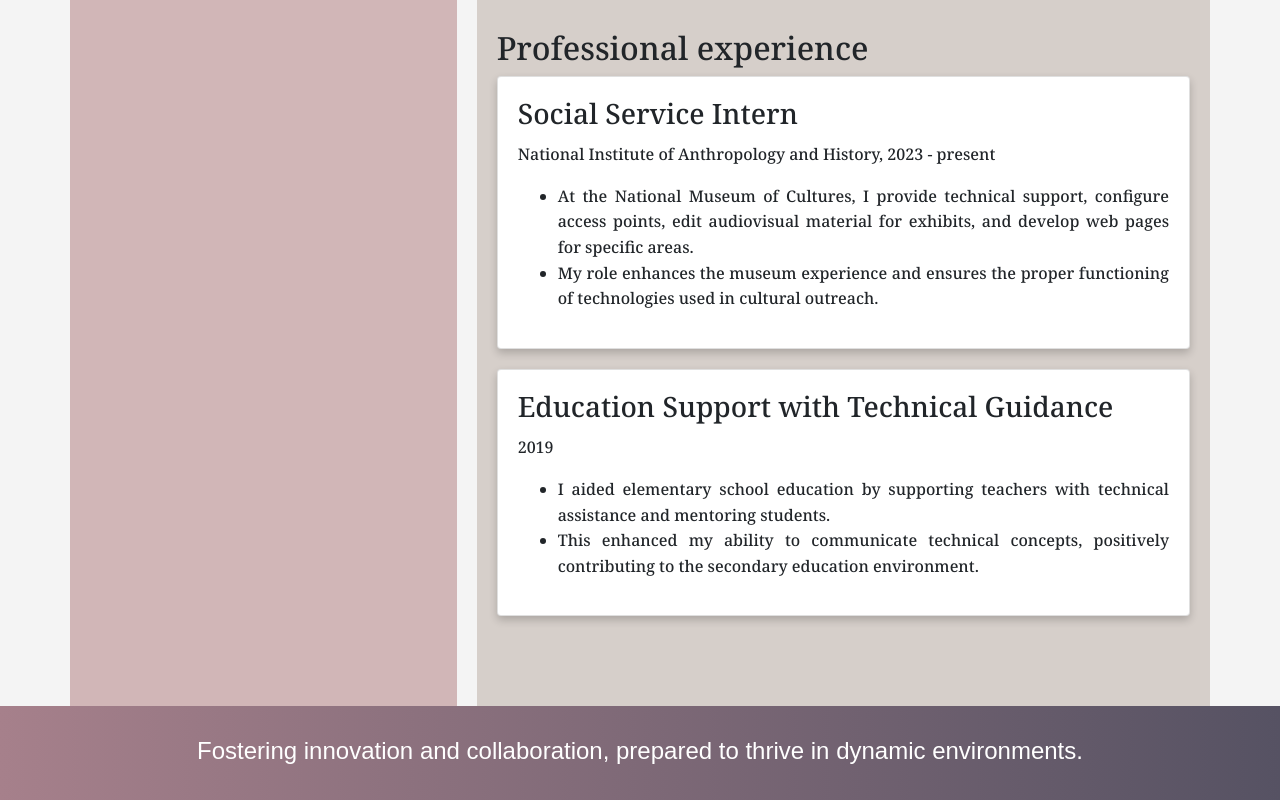
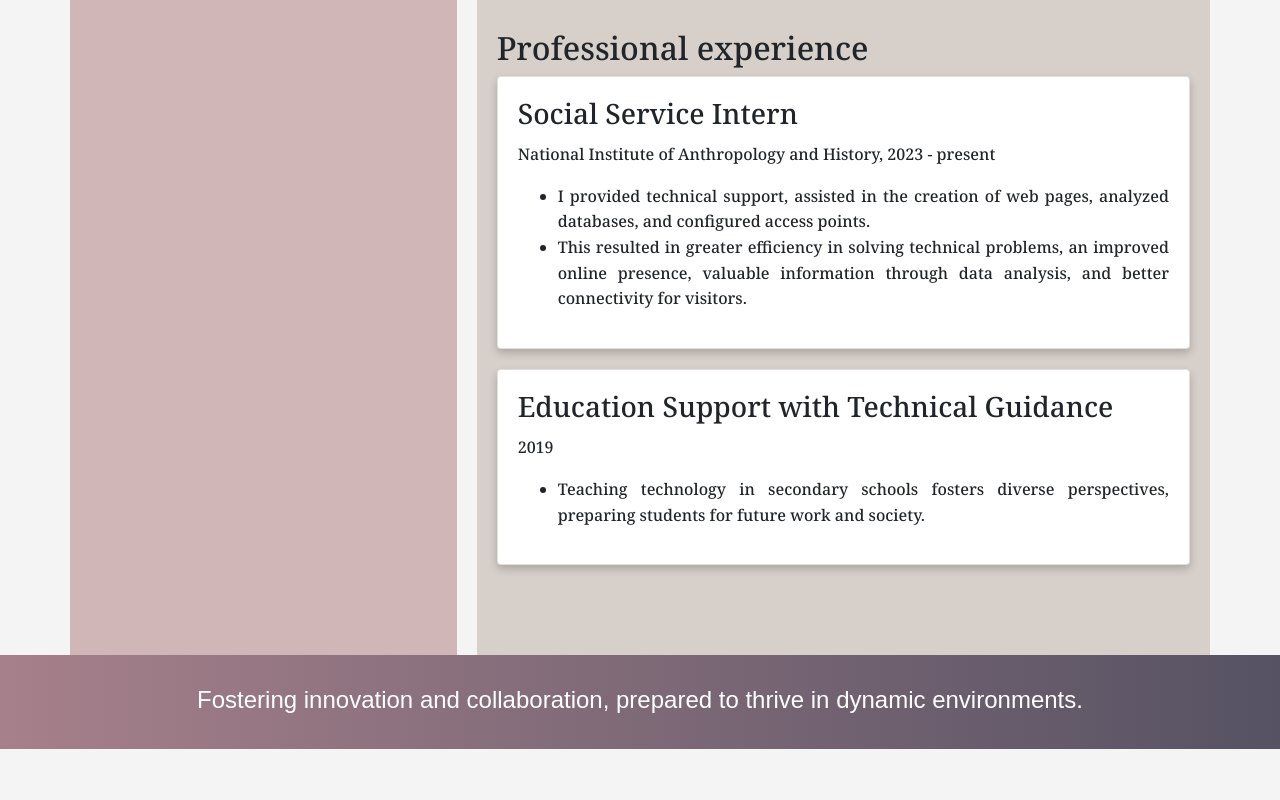
Before and after one commit to DairaA-AlvarezSolano/Resume-Alvarez-Daira, a plain HTML site: page index.html in a window 1280 px wide. Shown: the part 1661-2461 px from the top of the page. After the commit the page ends 2410 px from the top, so only its background shows below. Drawn offline with nearby package versions, Linux system fonts and the light colour scheme.

Commit message:
Add files via upload

```diff
--- a/index.html
+++ b/index.html
@@ -170,8 +170,8 @@
                             <h3 class="card-title">Social Service Intern</h3>
                             <p class="card-text">National Institute of Anthropology and History, 2023 - present </p>
                             <ul>
-                                <li>At the National Museum of Cultures, I provide technical support, configure access points, edit audiovisual material for exhibits, and develop web pages for specific areas. </li>
-                                   <li> My role enhances the museum experience and ensures the proper functioning of technologies used in cultural outreach.</li>
+                                <li>I provided technical support, assisted in the creation of web pages, analyzed databases, and configured access points. </li>
+                                <li>  This resulted in greater efficiency in solving technical problems, an improved online presence, valuable information through data analysis, and better connectivity for visitors.</li>
                             </ul>
                         </div>
                     </div>
@@ -180,8 +180,7 @@
                             <h3 class="card-title">Education Support with Technical Guidance</h3>
                             <p class="card-text">2019</p>
                             <ul>
-                                <li>I aided elementary school education by supporting teachers with technical assistance and mentoring students. </li>
-                                   <li> This enhanced my ability to communicate technical concepts, positively contributing to the secondary education environment.</li>
+                                <li>Teaching technology in secondary schools fosters diverse perspectives, preparing students for future work and society.</li>
                             </ul>
                         </div>
                     </div>
```
